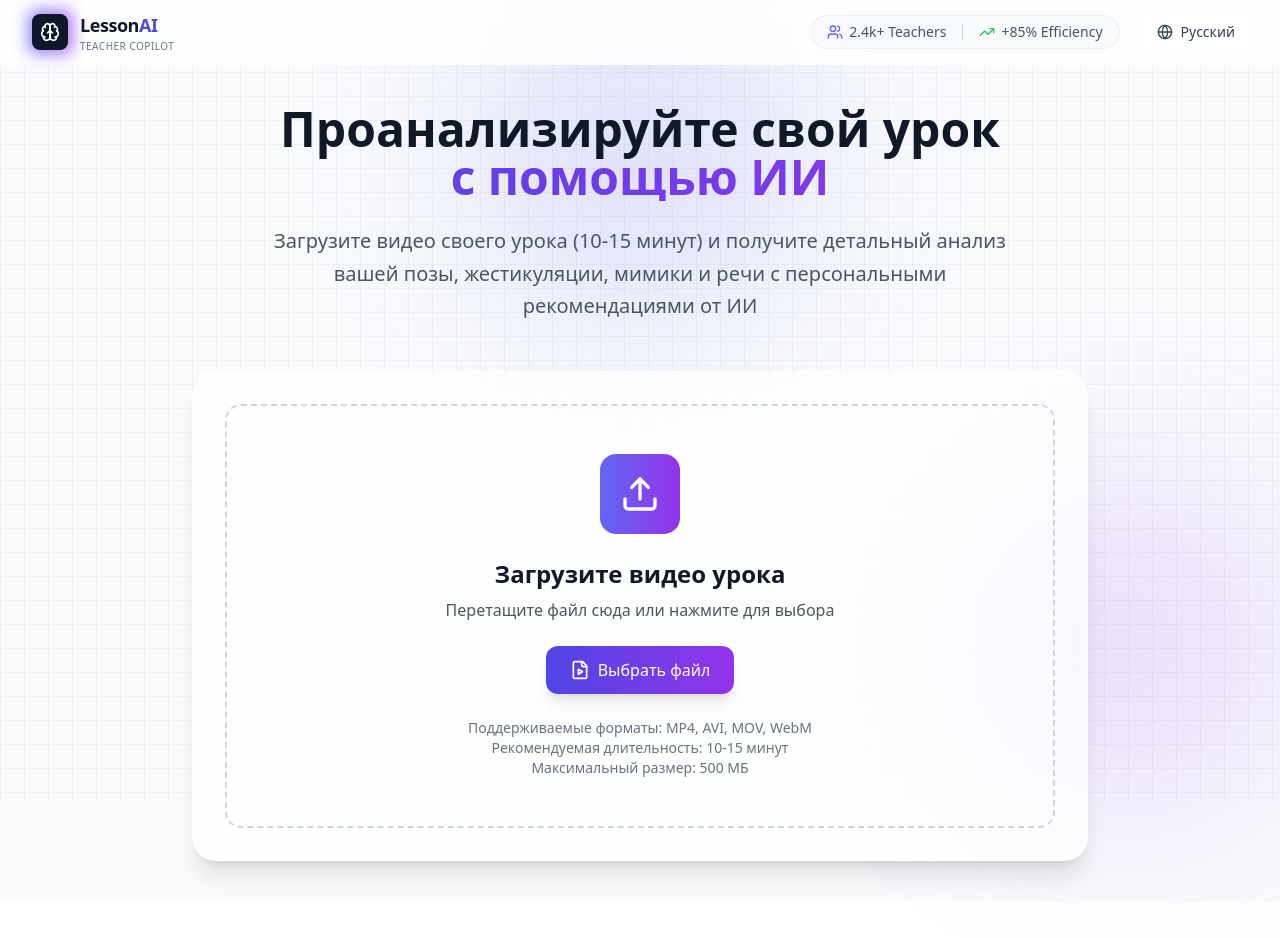
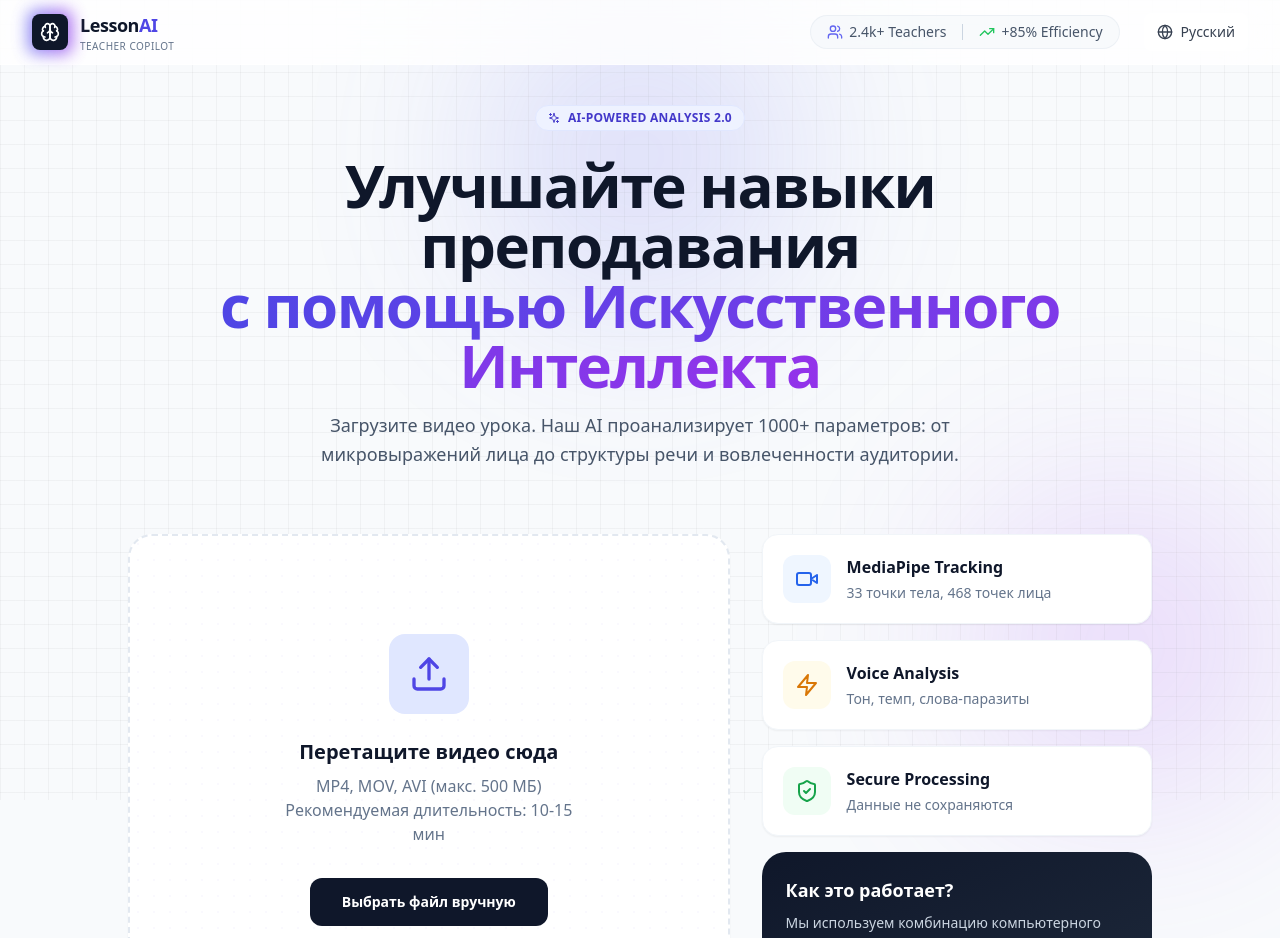
Before and after one commit to Alikeevich/MugalimPipe, a React (Vite) app: page / in a window 1280 px wide. Shown: the top 938 px of the page. Before the commit the page ends 901 px from the top, so only its background shows below. Built offline with nearby package versions, Linux system fonts and the light colour scheme.

Commit message:
Updated UploadSection.tsx

```diff
--- a/src/components/UploadSection.tsx
+++ b/src/components/UploadSection.tsx
@@ -1,5 +1,5 @@
 import React, { useCallback, useState } from 'react';
-import { Upload, Play, FileVideo, Clock, CheckCircle } from 'lucide-react';
+import { Upload, FileVideo, Zap, Video, ShieldCheck, Sparkles, ArrowRight } from 'lucide-react';
 
 interface UploadSectionProps {
   onFileUpload: (file: File) => void;
@@ -23,173 +23,121 @@ const UploadSection: React.FC<UploadSectionProps> = ({ onFileUpload }) => {
     e.preventDefault();
     e.stopPropagation();
     setDragActive(false);
-
-    if (e.dataTransfer.files && e.dataTransfer.files[0]) {
-      const file = e.dataTransfer.files[0];
-      if (file.type.startsWith('video/')) {
-        setUploadedFile(file);
-      }
+    if (e.dataTransfer.files?.[0]?.type.startsWith('video/')) {
+      setUploadedFile(e.dataTransfer.files[0]);
     }
   }, []);
 
   const handleFileChange = (e: React.ChangeEvent<HTMLInputElement>) => {
-    if (e.target.files && e.target.files[0]) {
-      const file = e.target.files[0];
-      if (file.type.startsWith('video/')) {
-        setUploadedFile(file);
-      }
+    if (e.target.files?.[0]?.type.startsWith('video/')) {
+      setUploadedFile(e.target.files[0]);
     }
   };
 
-  const handleAnalyze = () => {
-    if (uploadedFile) {
-      onFileUpload(uploadedFile);
-    }
-  };
-
-  const formatFileSize = (bytes: number) => {
-    if (bytes === 0) return '0 Bytes';
-    const k = 1024;
-    const sizes = ['Bytes', 'KB', 'MB', 'GB'];
-    const i = Math.floor(Math.log(bytes) / Math.log(k));
-    return parseFloat((bytes / Math.pow(k, i)).toFixed(2)) + ' ' + sizes[i];
-  };
-
-  const formatDuration = (file: File) => {
-    // В реальном приложении здесь бы был код для получения длительности видео
-    return "~12 мин";
-  };
-
   return (
-    <div className="max-w-4xl mx-auto">
-      {/* Hero Section */}
-      <div className="text-center mb-12">
-        <h1 className="text-5xl font-bold text-gray-900 mb-6">
-          Проанализируйте свой урок
-          <span className="block text-transparent bg-clip-text bg-gradient-to-r from-indigo-600 to-purple-600">
-            с помощью ИИ
+    <div className="max-w-5xl mx-auto animate-in fade-in slide-in-from-bottom-4 duration-700">
+      <div className="text-center mb-16 space-y-4">
+        <div className="inline-flex items-center gap-2 px-3 py-1 rounded-full bg-indigo-50 border border-indigo-100 text-indigo-700 text-xs font-semibold uppercase tracking-wide mb-2">
+          <Sparkles className="w-3 h-3" />
+          AI-Powered Analysis 2.0
+        </div>
+        <h1 className="text-5xl md:text-6xl font-extrabold text-slate-900 tracking-tight">
+          Улучшайте навыки преподавания <br className="hidden md:block"/>
+          <span className="text-transparent bg-clip-text bg-gradient-to-r from-indigo-600 to-purple-600">
+            с помощью Искусственного Интеллекта
           </span>
         </h1>
-        <p className="text-xl text-gray-600 max-w-3xl mx-auto leading-relaxed">
-          Загрузите видео своего урока (10-15 минут) и получите детальный анализ
-          вашей позы, жестикуляции, мимики и речи с персональными рекомендациями от ИИ
+        <p className="text-lg text-slate-600 max-w-2xl mx-auto leading-relaxed">
+          Загрузите видео урока. Наш AI проанализирует 1000+ параметров: от микровыражений лица до структуры речи и вовлеченности аудитории.
         </p>
       </div>
 
-      {/* Upload Area */}
-      <div className="bg-white/70 backdrop-blur-sm rounded-3xl p-8 border border-white/20 shadow-xl">
-        {!uploadedFile ? (
+      <div className="grid lg:grid-cols-5 gap-8">
+        {/* Upload Card */}
+        <div className="lg:col-span-3">
           <div
-            className={`relative border-2 border-dashed rounded-2xl p-12 text-center transition-all duration-300 ${
+            className={`relative group h-full min-h-[400px] flex flex-col items-center justify-center rounded-3xl border-2 border-dashed transition-all duration-300 overflow-hidden bg-white shadow-sm ${
               dragActive
-                ? 'border-indigo-500 bg-indigo-50/50'
-                : 'border-gray-300 hover:border-indigo-400 hover:bg-indigo-50/30'
+                ? 'border-indigo-500 bg-indigo-50/50 scale-[1.02]'
+                : 'border-slate-200 hover:border-indigo-400 hover:bg-slate-50'
             }`}
             onDragEnter={handleDrag}
             onDragLeave={handleDrag}
             onDragOver={handleDrag}
             onDrop={handleDrop}
           >
-            <div className="flex flex-col items-center space-y-6">
-              <div className="w-20 h-20 bg-gradient-to-r from-indigo-500 to-purple-600 rounded-2xl flex items-center justify-center">
-                <Upload className="w-10 h-10 text-white" />
-              </div>
-
-              <div>
-                <h3 className="text-2xl font-semibold text-gray-900 mb-2">
-                  Загрузите видео урока
-                </h3>
-                <p className="text-gray-600 mb-6">
-                  Перетащите файл сюда или нажмите для выбора
+            {!uploadedFile ? (
+              <div className="text-center p-10 z-10">
+                <div className="w-20 h-20 bg-indigo-100 rounded-2xl flex items-center justify-center mx-auto mb-6 group-hover:scale-110 transition-transform duration-300">
+                  <Upload className="w-10 h-10 text-indigo-600" />
+                </div>
+                <h3 className="text-xl font-bold text-slate-900 mb-2">Перетащите видео сюда</h3>
+                <p className="text-slate-500 mb-8 max-w-xs mx-auto">
+                  MP4, MOV, AVI (макс. 500 МБ)<br/>
+                  Рекомендуемая длительность: 10-15 мин
                 </p>
-
-                <label className="inline-flex items-center px-6 py-3 bg-gradient-to-r from-indigo-600 to-purple-600 text-white font-medium rounded-xl hover:from-indigo-700 hover:to-purple-700 transition-all duration-200 cursor-pointer shadow-lg hover:shadow-xl">
-                  <FileVideo className="w-5 h-5 mr-2" />
-                  Выбрать файл
-                  <input
-                    type="file"
-                    accept="video/*"
-                    onChange={handleFileChange}
-                    className="hidden"
-                  />
+                <label className="relative inline-flex items-center justify-center px-8 py-3.5 text-sm font-semibold text-white transition-all duration-200 bg-slate-900 rounded-xl hover:bg-slate-800 hover:shadow-lg hover:-translate-y-0.5 cursor-pointer">
+                  Выбрать файл вручную
+                  <input type="file" accept="video/*" onChange={handleFileChange} className="hidden" />
                 </label>
               </div>
+            ) : (
+              <div className="w-full h-full flex flex-col items-center justify-center p-10 bg-white">
+                <div className="w-24 h-24 bg-green-100 rounded-full flex items-center justify-center mb-6 animate-bounce">
+                  <FileVideo className="w-10 h-10 text-green-600" />
+                </div>
+                <h3 className="text-2xl font-bold text-slate-900 mb-2 truncate max-w-md">{uploadedFile.name}</h3>
+                <p className="text-slate-500 mb-8">
+                  {(uploadedFile.size / (1024 * 1024)).toFixed(2)} MB • Готово к анализу
+                </p>
+                <div className="flex gap-3">
+                  <button
+                    onClick={() => setUploadedFile(null)}
+                    className="px-6 py-3 text-sm font-semibold text-slate-600 bg-slate-100 rounded-xl hover:bg-slate-200 transition-colors"
+                  >
+                    Отмена
+                  </button>
+                  <button
+                    onClick={() => onFileUpload(uploadedFile)}
+                    className="flex items-center gap-2 px-8 py-3 text-sm font-semibold text-white bg-indigo-600 rounded-xl hover:bg-indigo-700 shadow-lg shadow-indigo-200 transition-all hover:scale-105"
+                  >
+                    Запустить AI Анализ
+                    <ArrowRight className="w-4 h-4" />
+                  </button>
+                </div>
+              </div>
+            )}
 
-              <div className="text-sm text-gray-500">
-                <p>Поддерживаемые форматы: MP4, AVI, MOV, WebM</p>
-                <p>Рекомендуемая длительность: 10-15 минут</p>
-                <p>Максимальный размер: 500 МБ</p>
+            {/* Decorative background pattern */}
+            <div className="absolute inset-0 opacity-[0.03] pointer-events-none bg-[radial-gradient(#4f46e5_1px,transparent_1px)] [background-size:16px_16px]"></div>
+          </div>
+        </div>
+
+        {/* Features Sidebar */}
+        <div className="lg:col-span-2 space-y-4">
+          {[
+            { title: "MediaPipe Tracking", desc: "33 точки тела, 468 точек лица", icon: Video, color: "text-blue-600 bg-blue-50" },
+            { title: "Voice Analysis", desc: "Тон, темп, слова-паразиты", icon: Zap, color: "text-amber-600 bg-amber-50" },
+            { title: "Secure Processing", desc: "Данные не сохраняются", icon: ShieldCheck, color: "text-green-600 bg-green-50" },
+          ].map((feature, idx) => (
+            <div key={idx} className="flex items-start gap-4 p-5 rounded-2xl bg-white border border-slate-100 shadow-sm hover:shadow-md transition-shadow">
+              <div className={`p-3 rounded-xl ${feature.color}`}>
+                <feature.icon className="w-6 h-6" />
+              </div>
+              <div>
+                <h4 className="font-bold text-slate-900">{feature.title}</h4>
+                <p className="text-sm text-slate-500 mt-1">{feature.desc}</p>
               </div>
             </div>
-          </div>
-        ) : (
-          <div className="space-y-6">
-            {/* File Preview */}
-            <div className="bg-gradient-to-r from-green-50 to-emerald-50 rounded-2xl p-6 border border-green-200">
-              <div className="flex items-center justify-between">
-                <div className="flex items-center space-x-4">
-                  <div className="w-12 h-12 bg-green-500 rounded-xl flex items-center justify-center">
-                    <CheckCircle className="w-6 h-6 text-white" />
-                  </div>
-                  <div>
-                    <h3 className="text-lg font-semibold text-gray-900">
-                      {uploadedFile.name}
-                    </h3>
-                    <div className="flex items-center space-x-4 text-sm text-gray-600">
-                      <span className="flex items-center">
-                        <FileVideo className="w-4 h-4 mr-1" />
-                        {formatFileSize(uploadedFile.size)}
-                      </span>
-                      <span className="flex items-center">
-                        <Clock className="w-4 h-4 mr-1" />
-                        {formatDuration(uploadedFile)}
-                      </span>
-                    </div>
-                  </div>
-                </div>
+          ))}
 
-                <button
-                  onClick={() => setUploadedFile(null)}
-                  className="text-gray-400 hover:text-gray-600 transition-colors"
-                >
-                  <svg className="w-6 h-6" fill="none" stroke="currentColor" viewBox="0 0 24 24">
-                    <path strokeLinecap="round" strokeLinejoin="round" strokeWidth={2} d="M6 18L18 6M6 6l12 12" />
-                  </svg>
-                </button>
-              </div>
-            </div>
-
-            {/* Analysis Features */}
-            <div className="grid md:grid-cols-2 gap-4">
-              {[
-                { label: "Анализ позы и осанки", icon: "🧍‍♂️" },
-                { label: "Оценка жестикуляции", icon: "👋" },
-                { label: "Анализ мимики", icon: "😊" },
-                { label: "Словарный запас", icon: "📚" },
-                { label: "Структура речи", icon: "🗣️" },
-                { label: "ИИ рекомендации", icon: "🤖" }
-              ].map((feature, index) => (
-                <div key={index} className="flex items-center space-x-3 p-3 bg-white/50 rounded-lg">
-                  <span className="text-2xl">{feature.icon}</span>
-                  <span className="text-gray-700">{feature.label}</span>
-                </div>
-              ))}
-            </div>
-
-            {/* Analyze Button */}
-            <button
-              onClick={handleAnalyze}
-              className="w-full bg-gradient-to-r from-indigo-600 to-purple-600 text-white py-4 px-6 rounded-2xl font-semibold text-lg hover:from-indigo-700 hover:to-purple-700 transition-all duration-200 shadow-lg hover:shadow-xl flex items-center justify-center space-x-3"
-            >
-              <Play className="w-6 h-6" />
-              <span>Начать анализ урока</span>
-            </button>
-
-            <p className="text-center text-sm text-gray-500">
-              Анализ займет около 2-3 минут. Мы используем передовые технологии MediaPipe и Google Gemini AI
+          <div className="p-6 rounded-3xl bg-gradient-to-br from-slate-900 to-slate-800 text-white mt-4">
+            <h4 className="font-bold text-lg mb-2">Как это работает?</h4>
+            <p className="text-slate-300 text-sm leading-relaxed">
+              Мы используем комбинацию компьютерного зрения и LLM для создания психологического и профессионального портрета преподавателя за секунды.
             </p>
           </div>
-        )}
+        </div>
       </div>
     </div>
   );
```
